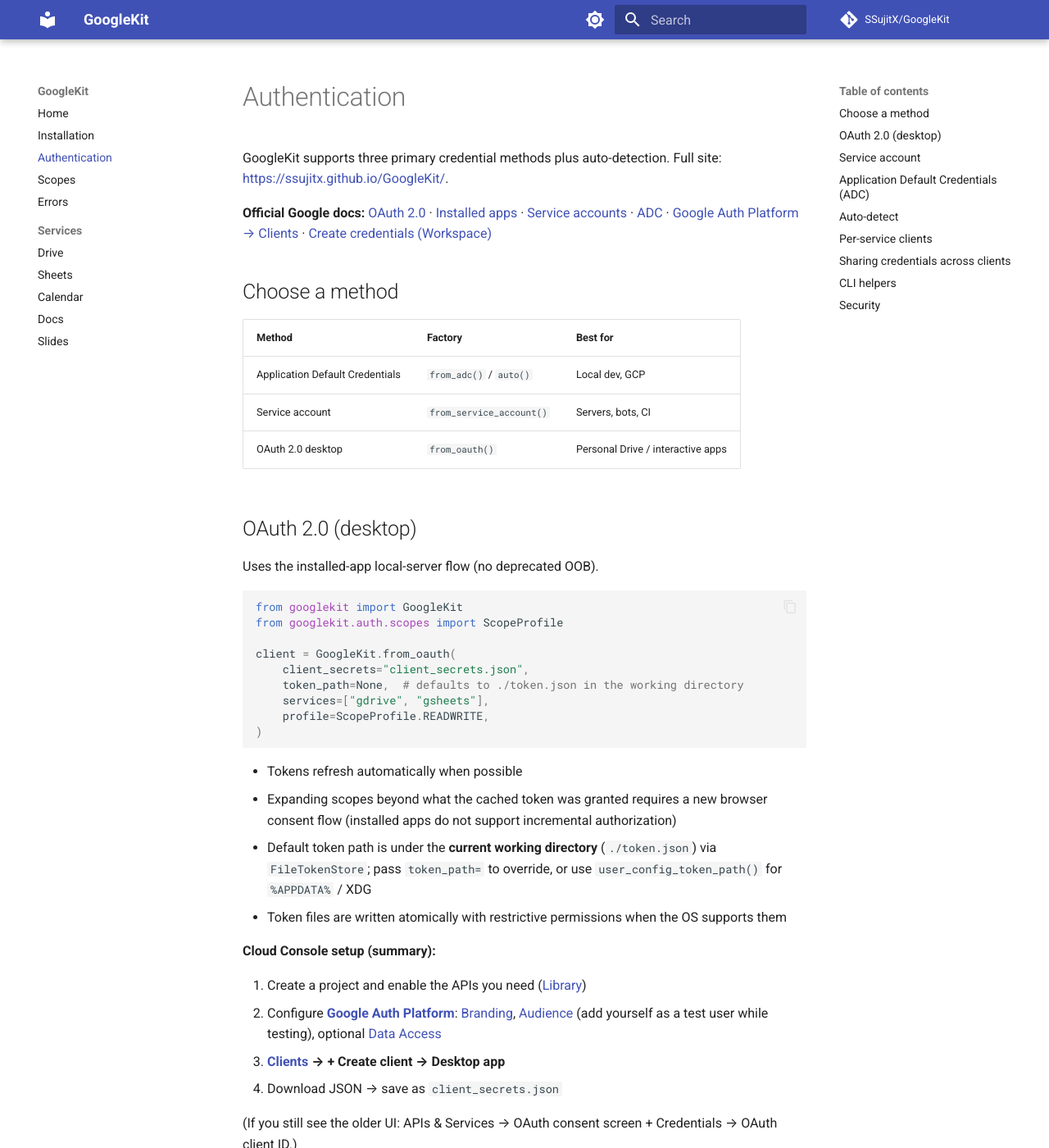
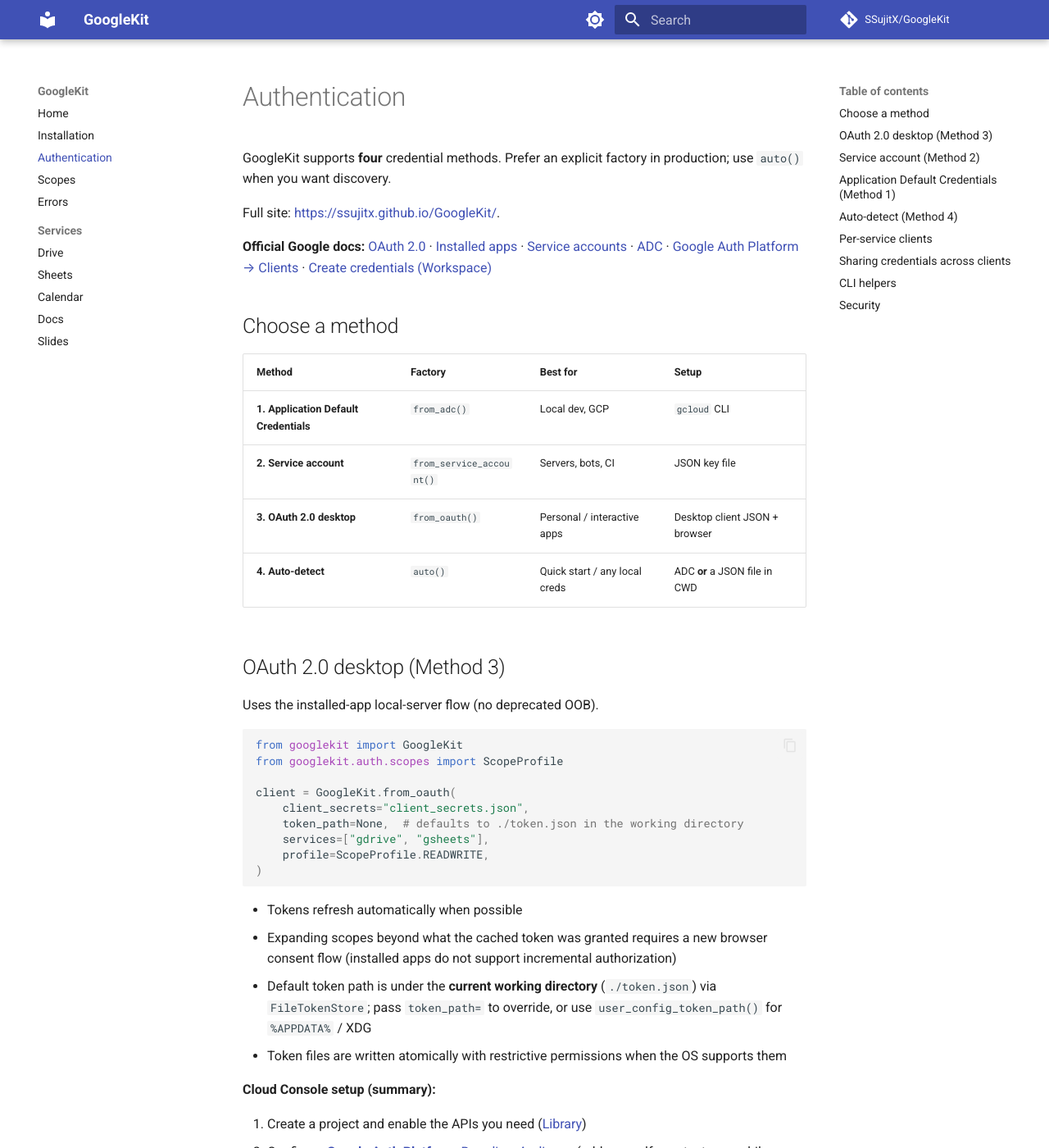
Before and after one commit to SSujitX/GoogleKit, an MkDocs documentation site: the page built from docs/authentication.md, in a window 1280 px wide and 1400 px high. Shown: the whole window at 82% size. Built offline with MkDocs 1.6.1 and Material for MkDocs 9.7.7, drawn with Linux system fonts in a browser that asks for light colours; comment, search, counter and statistics services are not loaded; some of the changed text lies outside the part shown.

Commit message:
docs: Clarify and expand authentication methods in documentation, detailing four distinct methods with setup guidance and best use cases

````diff
--- a/docs/authentication.md
+++ b/docs/authentication.md
@@ -1,13 +1,15 @@
 ---
 title: Authenticate GoogleKit (OAuth, ADC, service account)
 description: >-
-  Set up Google OAuth 2.0 desktop flow, Application Default Credentials, or
-  service accounts with GoogleKit. Token storage, auto-detect, and security tips.
+  Set up GoogleKit with four auth methods: Application Default Credentials
+  (`from_adc`), service accounts, OAuth 2.0 desktop, or auto-detect (`auto`).
+  Token storage and security tips.
 ---
 
 # Authentication
 
-GoogleKit supports three primary credential methods plus auto-detection.
+GoogleKit supports **four** credential methods. Prefer an explicit factory in production; use `auto()` when you want discovery.
+
 Full site: [https://ssujitx.github.io/GoogleKit/](https://ssujitx.github.io/GoogleKit/).
 
 **Official Google docs:** [OAuth 2.0](https://developers.google.com/identity/protocols/oauth2) ·
@@ -19,13 +21,14 @@
 
 ## Choose a method
 
-| Method | Factory | Best for |
-| ------ | ------- | -------- |
-| Application Default Credentials | `from_adc()` / `auto()` | Local dev, GCP |
-| Service account | `from_service_account()` | Servers, bots, CI |
-| OAuth 2.0 desktop | `from_oauth()` | Personal Drive / interactive apps |
+| Method | Factory | Best for | Setup |
+| ------ | ------- | -------- | ----- |
+| **1. Application Default Credentials** | `from_adc()` | Local dev, GCP | `gcloud` CLI |
+| **2. Service account** | `from_service_account()` | Servers, bots, CI | JSON key file |
+| **3. OAuth 2.0 desktop** | `from_oauth()` | Personal / interactive apps | Desktop client JSON + browser |
+| **4. Auto-detect** | `auto()` | Quick start / any local creds | ADC **or** a JSON file in CWD |
 
-## OAuth 2.0 (desktop)
+## OAuth 2.0 desktop (Method 3)
 
 Uses the installed-app local-server flow (no deprecated OOB).
 
@@ -57,7 +60,7 @@
 
 See `examples/auth/oauth_desktop.py`.
 
-## Service account
+## Service account (Method 2)
 
 ```python
 from googlekit import GoogleKit
@@ -78,7 +81,7 @@
 
 See `examples/auth/service_account.py`.
 
-## Application Default Credentials (ADC)
+## Application Default Credentials (Method 1)
 
 ```python
 from googlekit import GoogleKit
@@ -101,18 +104,21 @@
 
 See `examples/auth/adc.py`.
 
-## Auto-detect
+## Auto-detect (Method 4)
 
 ```python
 client = GoogleKit.auto(services=["gdrive"])
+# Optional: token_path=... when discovery lands on OAuth
 ```
 
 Order:
 
-1. Try ADC
+1. Try ADC (`from_adc` path)
 2. Look for service-account JSON in the working directory (`service_account.json`, `service_account_key.json`, `sa_credentials.json`)
 3. Look for OAuth client JSON (`client_secrets.json`, `client_secret.json`, `credentials.json`, `oauth_credentials.json`)
 4. Raise `AuthenticationError` with setup guidance
+
+Prefer explicit `from_adc()` / `from_service_account()` / `from_oauth()` when you know the credential type.
 
 ## Per-service clients
 
````
